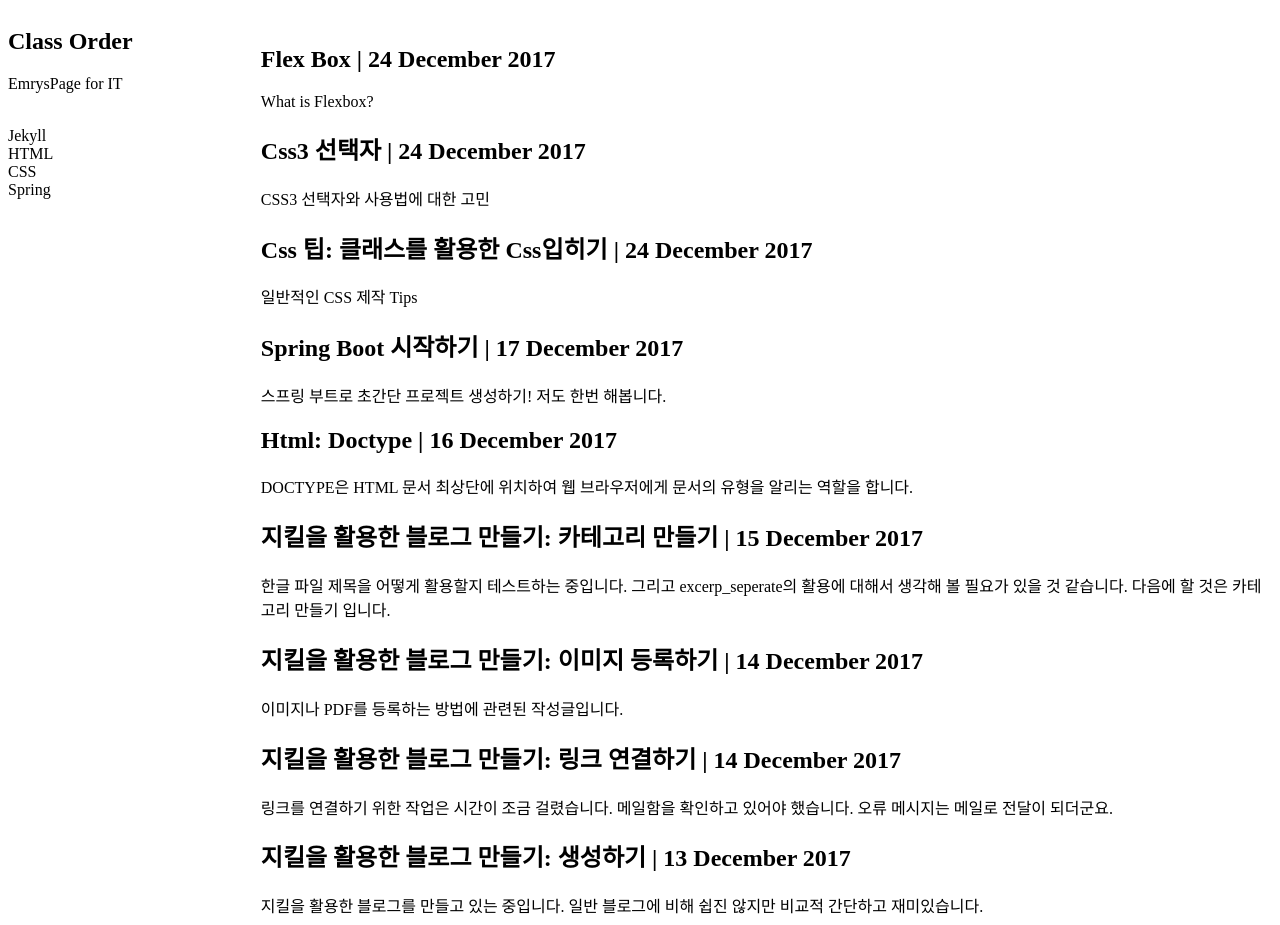
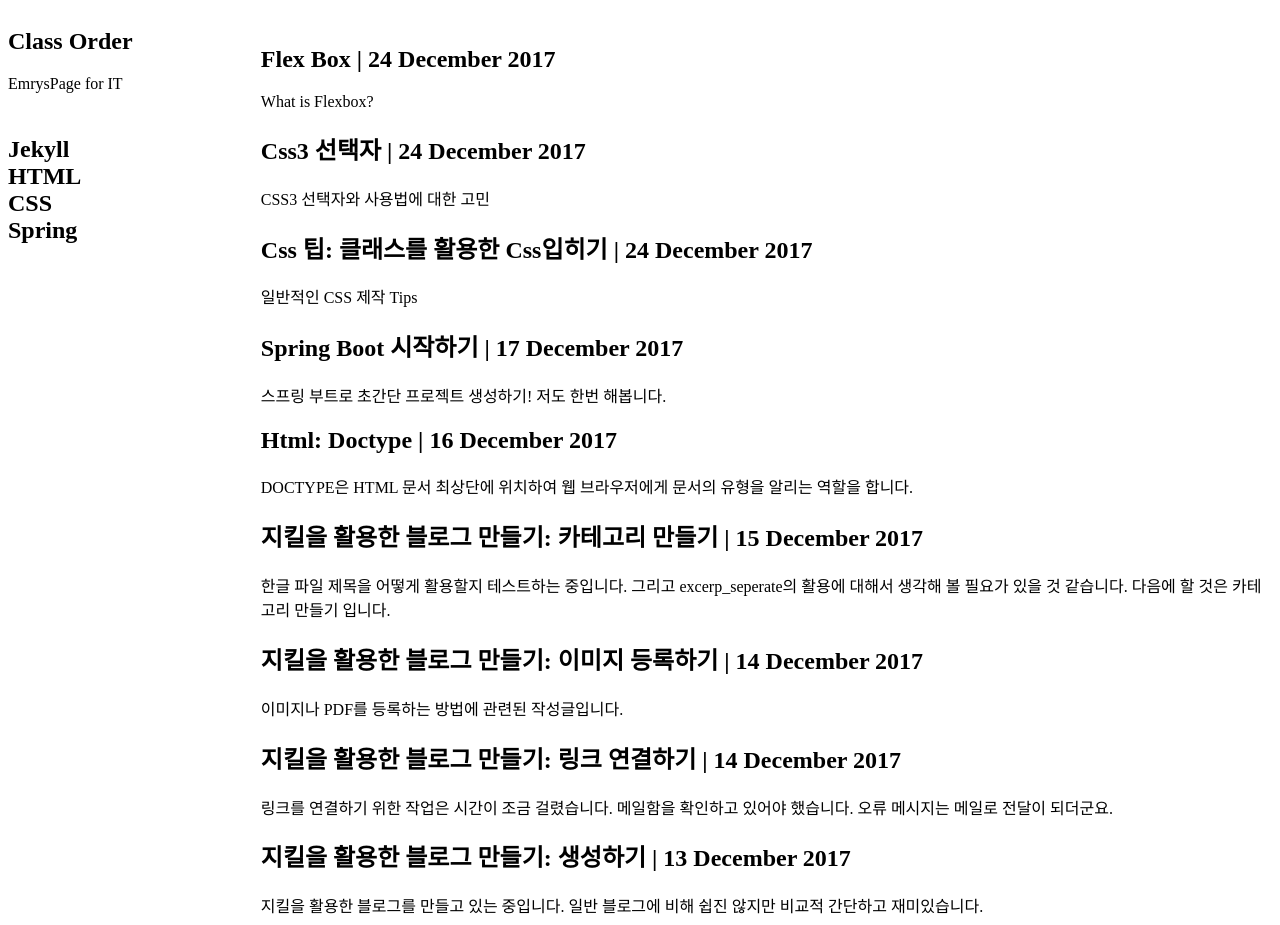
Before and after one commit to ProjectTavern/deprecated-winterguard.github.io, a Jekyll site: the page built from index.html, in a window 1280 px wide. Built offline with Jekyll 4.4.1, drawn with Linux system fonts in a browser that asks for light colours; nearby versions of some CDN libraries; the list of posts is cut into pages by our own code.

Commit message:
카테글꼴

```diff
--- a/_includes/categories.html
+++ b/_includes/categories.html
@@ -1,5 +1,5 @@
 <nav>
-    <ul style="font-size: 1em">
+    <ul style="font-size: 1.5em; font-weight: bold">
         <li>
             <a href="https://classorder.github.io/categories/jekyll/">Jekyll</a>
         </li>
```
